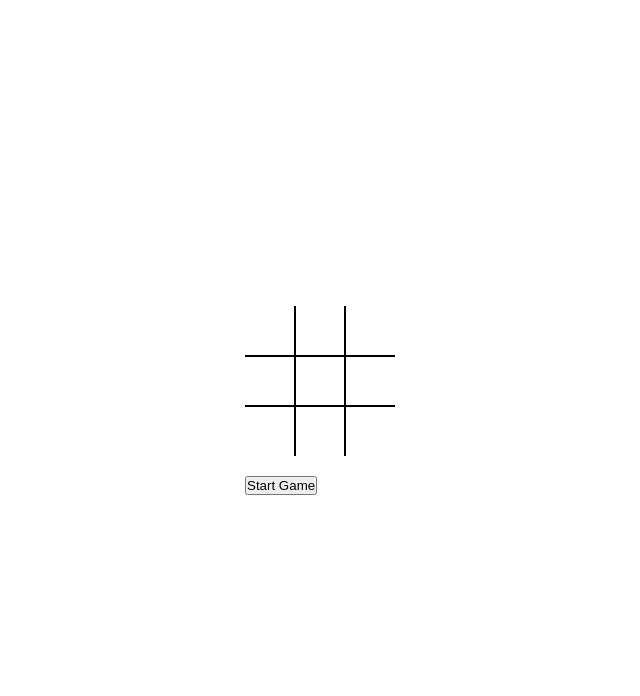
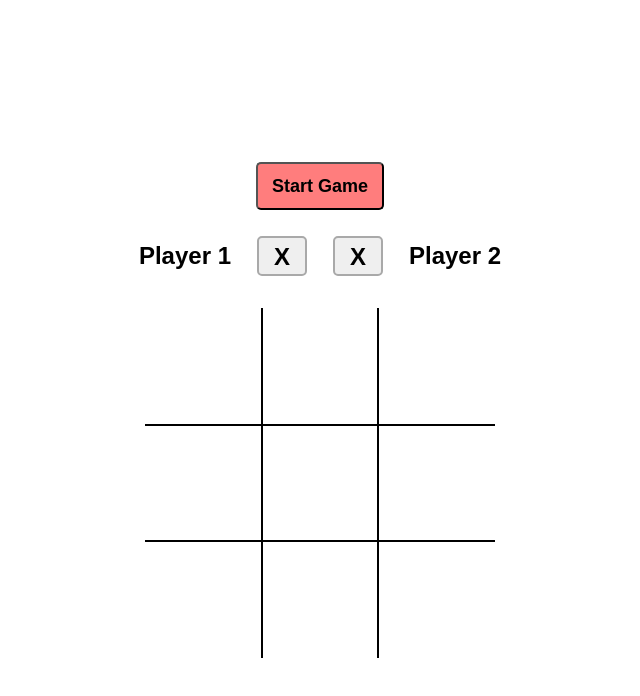
Before and after one commit to volpe23/tic-tac-toe, a plain HTML site: page index.html in a window 1280 px wide. Both pictures are taken after a click on the button "Start Game". Shown: the whole page, without its empty margins (320-960 px from the left). Drawn offline with Linux system fonts and the light colour scheme.

Commit message:
Added start game button, player choices and modified styling

```diff
--- a/index.html
+++ b/index.html
@@ -9,11 +9,26 @@
 </head>
 <body>
     <main>
+        <div class="selection">
+            <div class="button-wrapper"><button type="button" class="btn" id="startGame">Start Game</button></div>
+            <div class="option-menu">
+                <span>Player 1</span>
+                <select id="player1">
+                    <option value="x">X</option>
+                    <option value="o">O</option>
+                </select>
+                <select id="player2">
+                    <option value="x">X</option>
+                    <option value="o">O</option>
+                </select>
+                <span>Player 2</span>
+            </div>
+        </div>
         <div class="container">
             <div class="game-board">
 
             </div>
-            <button type="button" id="startGame">Start Game</button>
+
         </div>
         <div class="modal">
 
--- a/script.js
+++ b/script.js
@@ -5,22 +5,31 @@ function createSquare(index) {
 
     return div;
 }
-
+// Create game board
 const gameBoard = (() => {
     const board = document.querySelector('.game-board');
     const gameFields = Array(9).fill('');
     const fillGameBoard = () => {
+
         board.innerHTML = '';
         gameFields.forEach((_, i) => board.appendChild(createSquare(i)));
         gameFields.fill('');
+
     };
     const addChoice = (e, i) => {
         const symbol = game.getTurn();
-        e.target.classList.add(`${symbol}`);
-        gameFields[i] = game.getTurn();
-        if (isWinner(symbol)) game.gameOver(symbol);
+        if (isWinner(symbol) === false) {
+            e.target.classList.add(`${symbol}`);
+            gameFields[i] = game.getTurn();
+
+            if (isWinner(symbol)) game.gameOver(symbol)
+            else game.switchTurn()
+        }
         else if (isWinner(symbol) === null) game.gameOver(symbol, null);
-        else game.switchTurn();
+        else {
+            game.gameOver(symbol);
+
+        };
     };
     const isWinner = (symbol) => {
         const winConditions = ['012', '345', '678', '036', '147', '258', '048', '246'];
@@ -49,14 +58,18 @@ const player = (inp) => {
 };
 
 const game = (() => {
-    const player1 = player('x');
-    const player2 = player('o');
+    let player1;
+    let player2;
     let xTurn;
     const startGame = () => {
         gameBoard.fillGameBoard();
+        const choice1 = document.querySelector('#player1');
+        const choice2 = document.querySelector('#player2');
+        player1 = player(choice1.value);
+        player2 = player(choice2.value);
     };
     const getTurn = () => {
-        const currentTurn = xTurn ? player1 : player2;
+        const currentTurn = xTurn ? player2 : player1;
         return currentTurn.symbol;
     };
     const switchTurn = () => {
@@ -69,3 +82,5 @@ const game = (() => {
     document.querySelector('#startGame').addEventListener('click', () => startGame());
     return { player1, player2, getTurn, switchTurn, gameOver };
 })();
+
+gameBoard.fillGameBoard()
--- a/styles.scss
+++ b/styles.scss
@@ -1,19 +1,49 @@
+$game-size: 350px;
+$mark-size: calc(($game-size / 3) * 0.9);
 * {
     margin: 0;
     padding: 0;
     box-sizing: border-box;
+    font-family: sans-serif;
 }
+
 main {
     display: grid;
     height: 100vh;
     place-content: center;
-
 }
 .game-board {
     display: grid;
-    // gap: 8px;
     grid-template: repeat(3, 1fr) / repeat(3, 1fr);
-    width: 150px;
+    overflow: hidden;
+    margin-left: auto;
+        margin-right: auto;
+    animation: gameExpand 1s linear 1 forwards;
+
+}
+@keyframes gameExpand {
+    from {
+        width: 0;
+        height: 0;
+
+    }
+    to {
+        height: $game-size;
+        width: $game-size;
+    }
+}
+@keyframes expand {
+    from {
+        // margin: 50% 50%;
+        height: 0;
+        width: 0
+    }
+    to {
+        // width: $game-size;
+        margin: 0 0;
+        height: calc($game-size / 3);
+        width: calc($game-size / 3);
+    }
 }
 
 #startGame {
@@ -27,12 +57,12 @@ main {
     justify-content: center;
     align-items: center;
     cursor: pointer;
-    width: 50px;
-    height: 50px;
+    width: calc($game-size / 3);
+    height: calc($game-size / 3);
     font-size: 2rem;
     text-align: center;
     border: 1px solid black;
-
+    animation: expand 1s linear 1 forwards;
     &:hover {
         // scale: 1.05;
         padding: 0;
@@ -57,7 +87,7 @@ main {
     // left: 50%;
     content: '';
     display: block;
-    width: 45px;
+    width: $mark-size;
     background-color: black;
 }
 .x::before {
@@ -65,8 +95,8 @@ main {
     transform: rotate(45deg);
     content: '';
     display: block;
-    width: 90%;
-    height: 5px;
+    width: $mark-size;
+    height: calc($mark-size * 0.15);
     background-color: black;
 }
 .x::after {
@@ -74,19 +104,75 @@ main {
     transform: rotate(-45deg);
     content: '';
     display: block;
-    width: 90%;
-    height: 5px;
+    width: $mark-size;
+    height: calc($mark-size * 0.15);
     background-color: black;
 }
 .o::before {
     @extend %symbol;
-    height: 45px;
+    height: $mark-size;
     border-radius: 50%;
 }
 .o::after {
     @extend %symbol;
-    width: 38px!important;
-    height: 38px;
+    width: calc($mark-size * 0.7)!important;
+    height: calc($mark-size * 0.7);
     border-radius: 50%;
     background-color: white;
 }
+
+%dflex-center {
+    display: flex;
+    justify-content: center;
+    align-items: center;
+}
+
+.selection {
+    @extend %dflex-center;
+    flex-direction: column;
+    gap: 26px;
+    margin-bottom: 2rem;
+}
+
+.option-menu {
+    @extend %dflex-center;
+    gap: 26px;
+}
+
+.selection select {
+    width: 50px;
+    height: 40px;
+    padding-left: 15px;
+    font-size: 1.5rem;
+    font-weight: 600;
+    appearance: none;
+    border: 2px solid darkgray;
+    border-radius: 5px;
+    &:hover {
+        cursor: pointer;
+        border: 2.2px solid rgb(134, 134, 134);
+    }
+    &:focus {
+        border: 2.2px solid rgb(134, 134, 134);
+    }
+}
+
+.selection span {
+    font-size: 1.5rem;
+    font-weight: 600;
+}
+
+.btn {
+    cursor: pointer;
+    width: 8rem;
+    height: 3rem;
+    background-color: #ff7d7d;
+    font-size: 18px;
+    font-weight: 600;
+    border-radius: 5px;
+    &:hover {
+        background-color: #ff5757;
+        box-shadow: 0 2px 4px 1px rgb(179, 179, 179);
+        border: 3px solid black;
+    }
+}
```
Also changed, not shown: styles.css, 1 other file.
